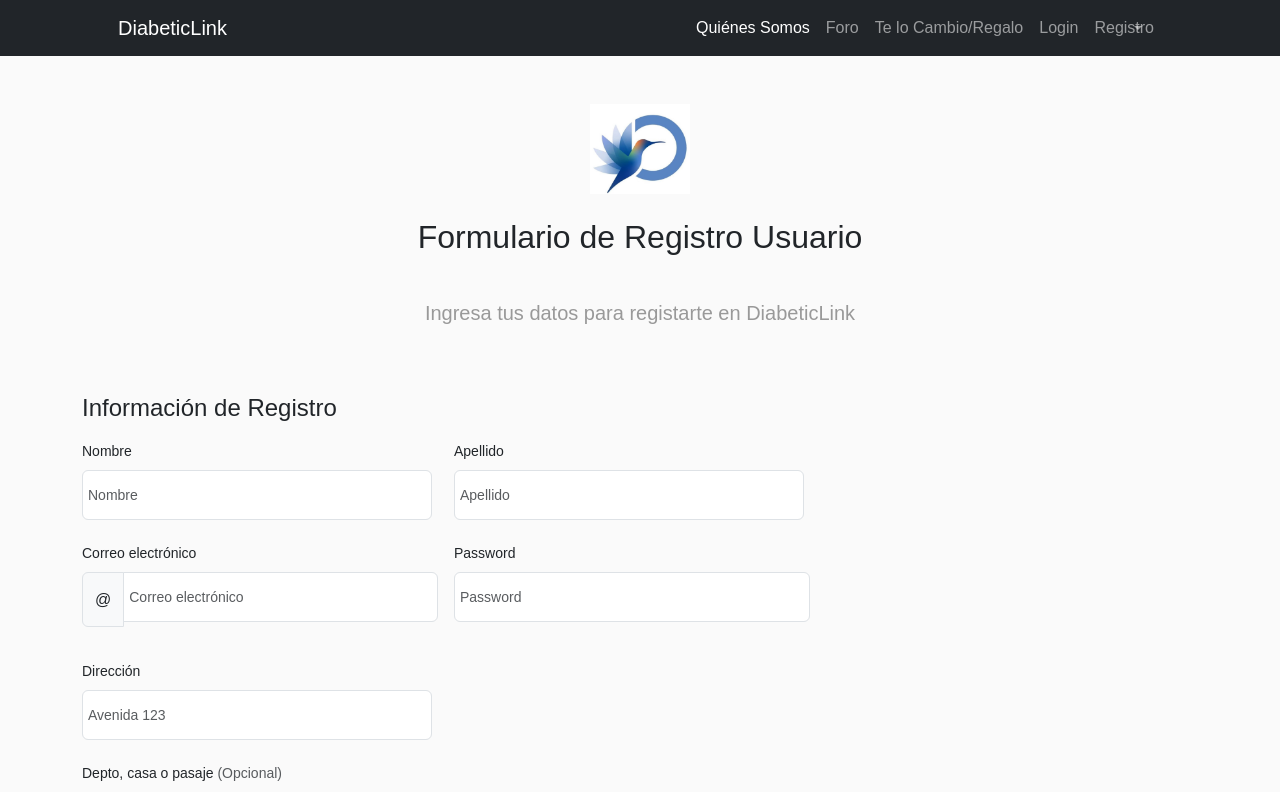
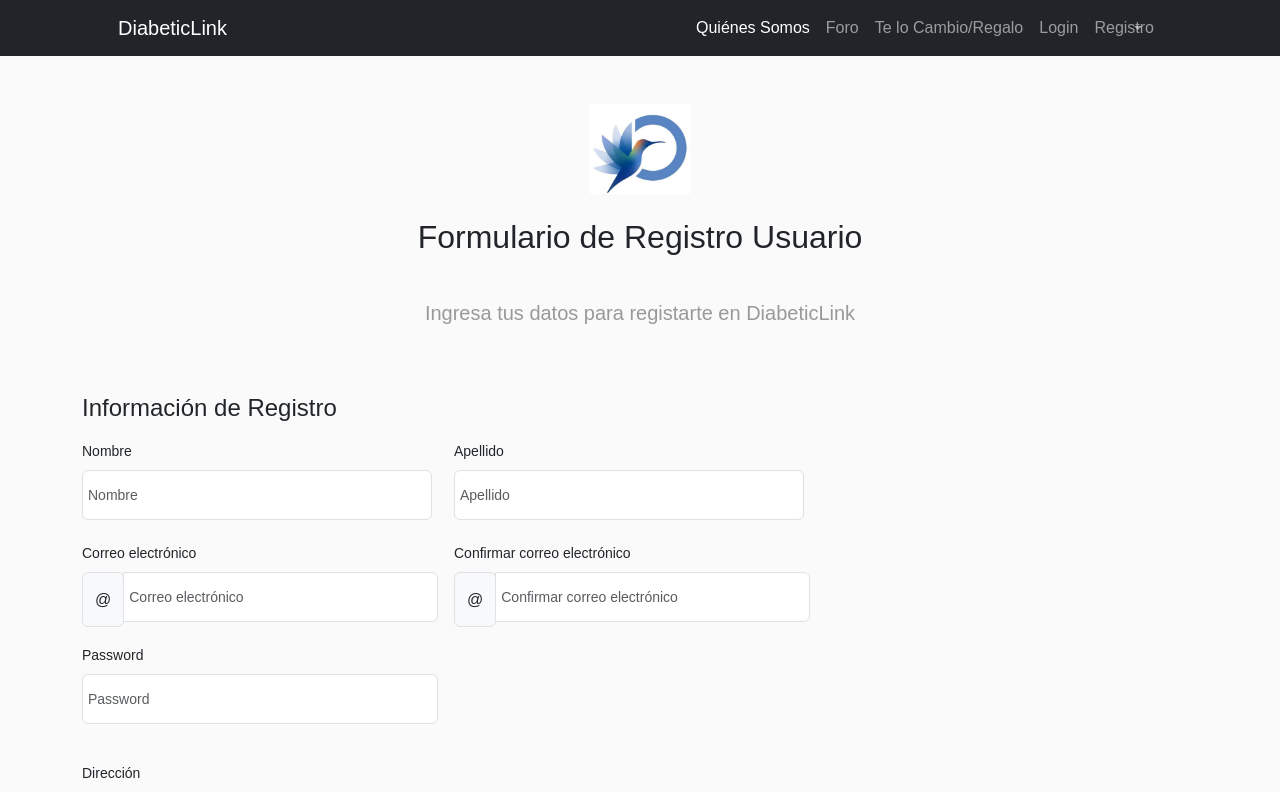
Before and after one commit to BiancaReset/FRONTEND-LUKABI, a React app: page /registro in a window 1280 px wide. Shown: the top 792 px of the page. Built offline with nearby package versions, Linux system fonts and the light colour scheme.

Commit message:
validaciones formulario registro usuario

```diff
--- a/package.json
+++ b/package.json
@@ -72,6 +72,8 @@
 		"react-floating-action-button": "^1.0.5",
 		"react-polyfills": "0.0.1",
 		"react-router-dom": "^6.15.0",
-		"react-tooltip": "^5.21.5"
+		"react-tooltip": "^5.21.5",
+		"regex": "^0.1.1",
+		"validator": "^13.11.0"
 	}
 }
--- a/src/js/pages/Registro.jsx
+++ b/src/js/pages/Registro.jsx
@@ -3,12 +3,16 @@ import logo from "../img/logo.jpeg"
 import { Context } from "../../store/AppContext.jsx"
 
 
+
 const Registro = () => {
+    const correoRegex = /^[A-Z0-9._%+-]+@[A-Z0-9.-]+\.[A-Z]{2,}$/i;
+    const passwordRegex = /^(?=.*[0-9])(?=.*[a-z])(?=.*[A-Z]).{8,16}$/
     const { store } = useContext(Context);
     const [values, setValues] = useState({
         nombre: "",
         apellido: "",
         correo: "",
+        confirmar_correo: "",
         password: "",
         direccion: "",
         direccion2: "",
@@ -89,7 +93,7 @@ const Registro = () => {
                                         /* value={nombre} */
                                         />
                                         {values.nombre.length !== 0 && values.nombre.length < 2 && (
-                      <span className="alert alert-danger">
+                                            <span className="alert alert-danger" style={{ fontSize: '12px', padding: '4px 8px' }}>
                                                 Nombre debe contener al menos 2 caracteres{" "}
                                             </span>
                                         )}
@@ -108,7 +112,7 @@ const Registro = () => {
                                             onChange={handleInputChange}
                                         />
                                         {values.apellido.length !== 0 && values.apellido.length < 2 && (
-                      <span className="alert alert-danger">
+                                            <span className="alert alert-danger" style={{ fontSize: '12px', padding: '4px 8px' }}>
                                                 Apellido debe contener al menos 2 caracteres{" "}
                                             </span>
                                         )}
@@ -129,9 +133,35 @@ const Registro = () => {
                                                 value={values.correo}
 
                                             />
-                      <div className="invalid-feedback">
-                        Correo electrónico requerido
+                                            {values.correo.length > 0 && !correoRegex.test(values.correo) && (
+                                                <span className="alert alert-danger" style={{ fontSize: '12px', padding: '4px 8px' }}>
+                                                    Ingresar correo electrónico válido
+                                                </span>
+                                            )}
                                         </div>
+                                    </div>
+
+                                    <div className="col-sm-6">
+                                        <label htmlFor="username" className="form-label">
+                                            Confirmar correo electrónico
+                                        </label>
+                                        <div className="input-group has-validation">
+                                            <span className="input-group-text">@</span>
+                                            <input
+                                                type="text"
+                                                className="form-control"
+                                                name="confirmar_correo"
+                                                placeholder="Confirmar correo electrónico"
+                                                required=""
+                                                onChange={handleInputChange}
+                                                value={values.confirmar_correo}
+
+                                            />
+                                            {values.correo.length > 0 && !correoRegex.test(values.correo) && (
+                                                <span className="alert alert-danger" style={{ fontSize: '12px', padding: '4px 8px' }}>
+                                                    Correo electrónico no coincide
+                                                </span>
+                                            )}
                                         </div>
                                     </div>
 
@@ -150,9 +180,9 @@ const Registro = () => {
                                                 value={values.password}
 
                                             />
-                      {values.password.length !== 0 && values.password.length < 6 && (
-                        <span className="alert alert-danger">
-                          Password debe contener al menos 6 caracteres{" "}
+                                            {values.password.length !== 0 && values.password.length < 6 && !passwordRegex.test(values.password) && (
+                                                <span className="alert alert-danger" style={{ fontSize: '12px', padding: '4px 8px' }}>
+                                                    El password debe contener 6-10 caracteres, un dígito, una letra minúscula y una mayúscula{" "}
                                                 </span>
                                             )}
                                         </div>
@@ -188,6 +218,7 @@ const Registro = () => {
                                             className="form-control"
                                             name="dirección2"
                                             value={values.direccion2}
+                                            required=""
                                             placeholder="Departamento o casa Nº"
                                             onChange={handleInputChange}
 
```
Also changed, not shown: 1 other file (tests, documents, lock files or other folders). Lines whose indentation alone changed are shown as unchanged.
